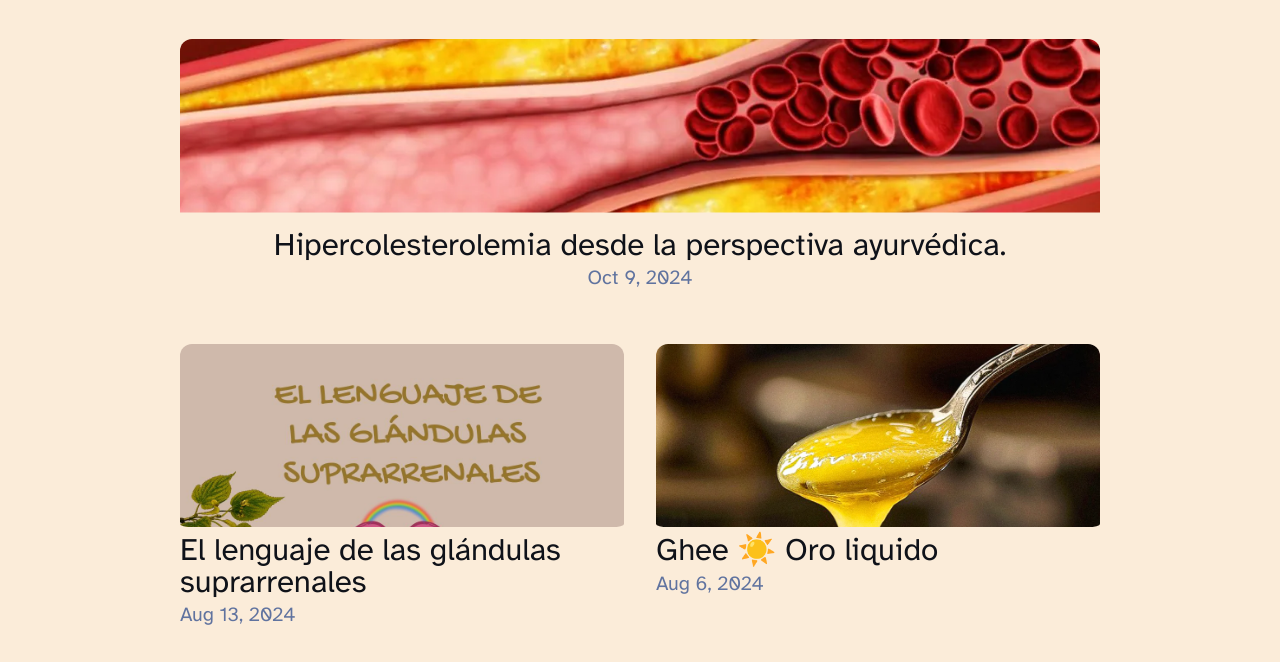
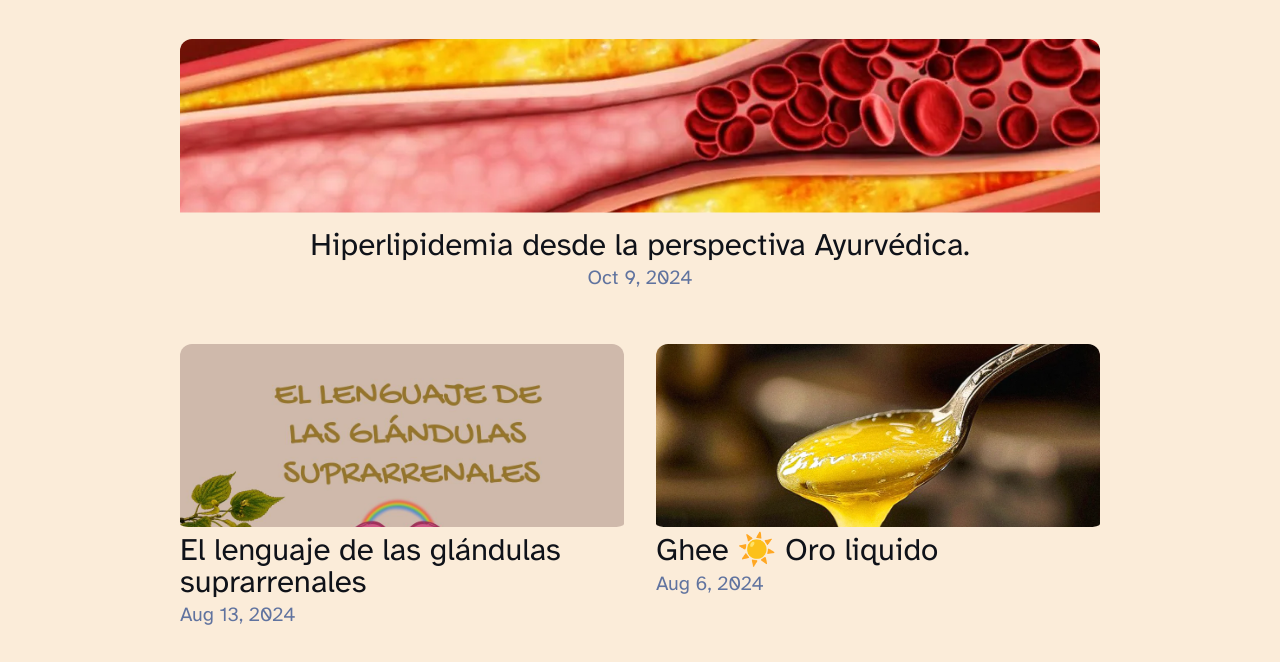
Before and after one commit to tinserrano/webbenditamiraiz, an Astro site: page /blog in a window 1280 px wide. Shown: the part 99-761 px from the top of the page. Built offline with nearby package versions, Linux system fonts and the light colour scheme; Astro itself is replaced by a stand-in of ours.

Commit message:
Update Blog “2024-10-09_hipercolesterolemia-desde-la-perspectiva-ayurvédica”

```diff
--- a/src/content/blog/2024-10-09_hipercolesterolemia-desde-la-perspectiva-ayurvédica.md
+++ b/src/content/blog/2024-10-09_hipercolesterolemia-desde-la-perspectiva-ayurvédica.md
@@ -1,5 +1,5 @@
 ---
-title: " Hipercolesterolemia desde la perspectiva ayurvédica."
+title: " Hiperlipidemia desde la perspectiva Ayurvédica."
 description: colesterol lipidos ayurveda abordaje
 pubDate: 2024-10-09T16:19:00.000Z
 heroImage: /uploads/post-hipercoles.webp
```
